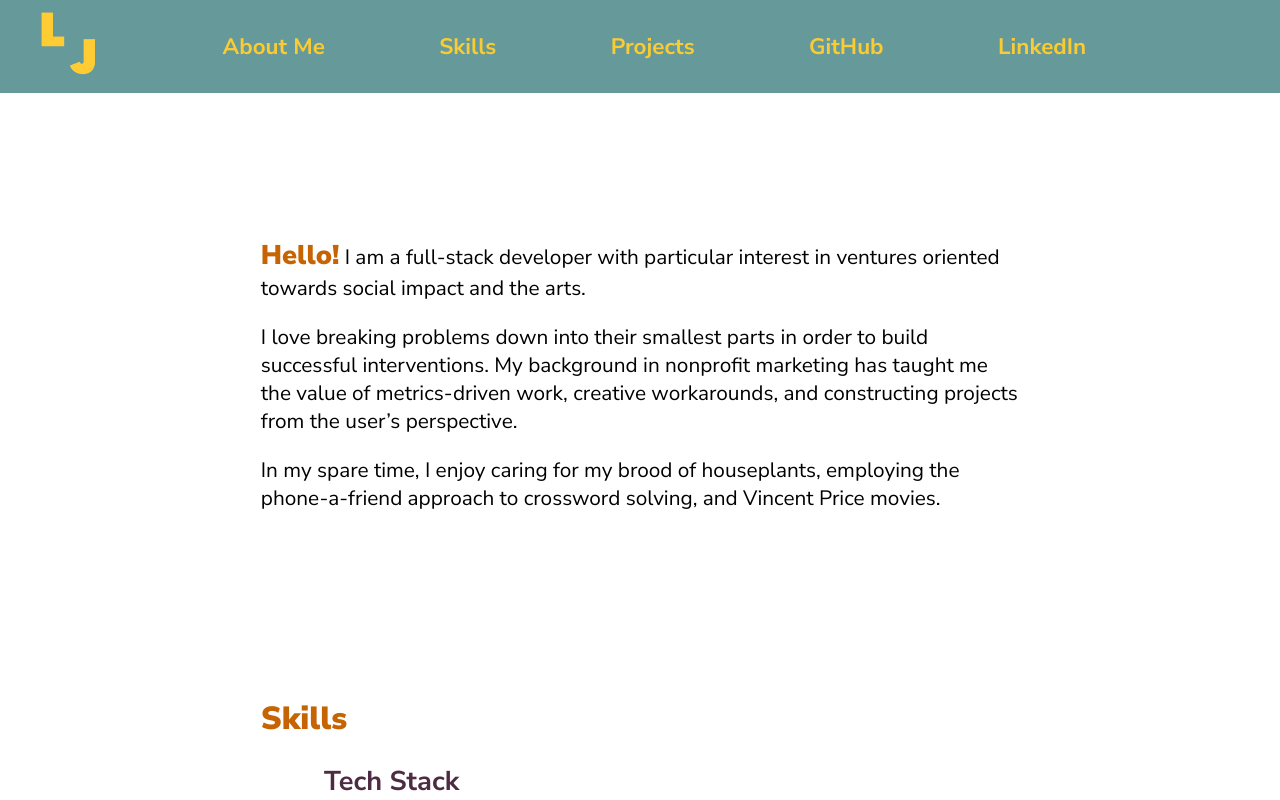
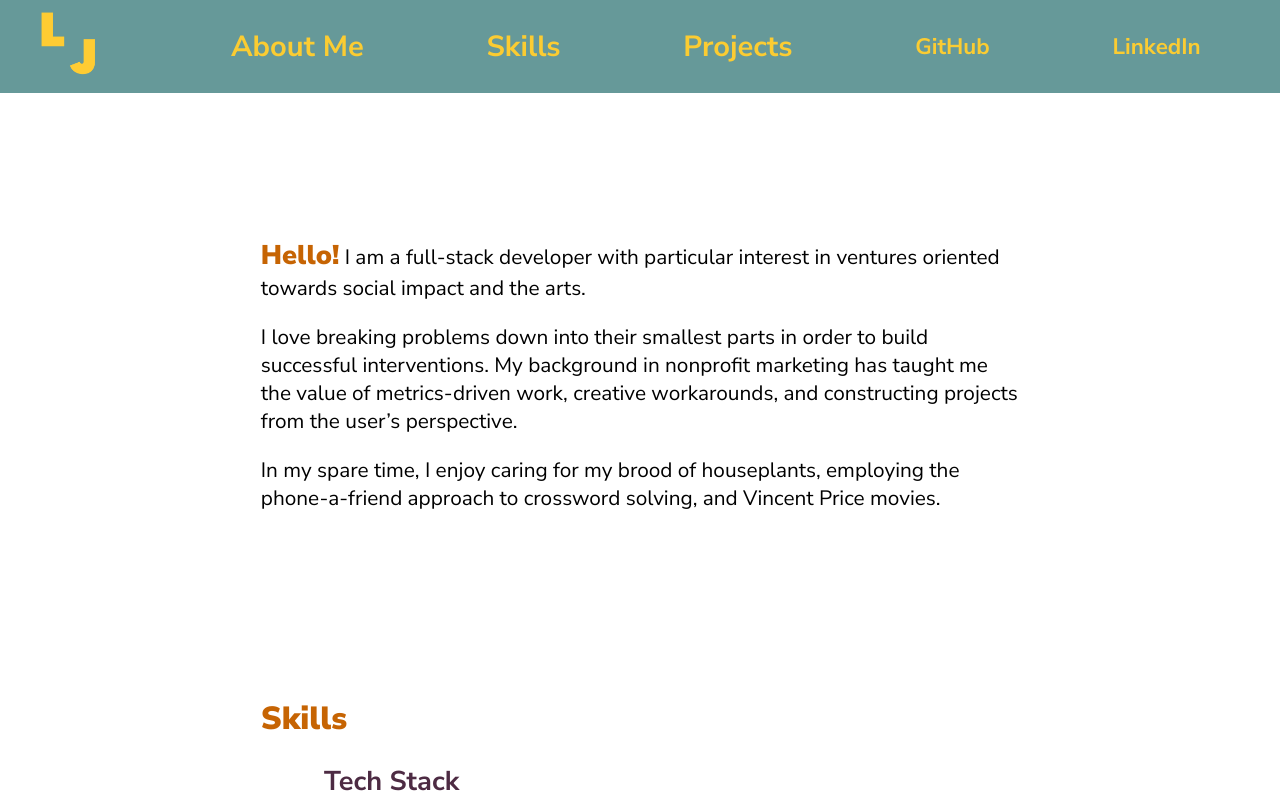
Before and after one commit to LouisaJohnston/Portfolio, a Next.js app: page / in a window 1280 px wide. Shown: the top 800 px of the page. Built offline with nearby package versions, Linux system fonts and the light colour scheme.

Commit message:
rework nav

```diff
--- a/components/Navbar/Navbar.jsx
+++ b/components/Navbar/Navbar.jsx
@@ -33,12 +33,13 @@ export default function Navbar() {
                             />
                         </NavHashLink>
                     </div>
+
                     <div>
                         <NavHashLink
                             smooth to='#top'
                             activeClassName="selected"
-                            activeStyle={{ 'font-size': '1.5em' }}>
-                            <a className="desktop-nav">About Me</a>
+                            activeStyle={{ 'fontSize': '1.5em' }}>
+                            <p className="desktop-nav">About Me</p>
                         </NavHashLink>
                     </div>
 
@@ -46,8 +47,8 @@ export default function Navbar() {
                         <NavHashLink
                             smooth to='#languages'
                             activeClassName="selected"
-                            activeStyle={{ 'font-size': '1.5em' }}>
-                            <a className="desktop-nav">Skills</a>
+                            activeStyle={{ 'fontSize': '1.5em' }}>
+                            <p className="desktop-nav">Skills</p>
                         </NavHashLink>
                     </div>
 
@@ -55,8 +56,8 @@ export default function Navbar() {
                         <NavHashLink
                             smooth to='#projects'
                             activeClassName="selected"
-                            activeStyle={{ 'font-size': '1.5em' }}>
-                            <a className="desktop-nav">Projects</a>
+                            activeStyle={{ 'fontSize': '1.5em' }}>
+                            <p className="desktop-nav">Projects</p>
                         </NavHashLink>
                     </div>
 
@@ -66,12 +67,11 @@ export default function Navbar() {
                                 target='_blank'>GitHub</a>
                         </Link>
                     </div>
+                    <div>
                         <Link href='https://www.linkedin.com/in/louisa-johnston/'>
                             <a className="desktop-nav"
                                 target='_blank'>LinkedIn</a>
                         </Link>
-                    <div>
-
                     </div>
                 </div>
 
--- a/styles/globals.css
+++ b/styles/globals.css
@@ -239,7 +239,14 @@ nav {
   font-size: 1.4em;
 }
 
-nav a:hover {
+nav p {
+  margin-left: 0;
+  margin-right: 0;
+  margin-block-start: 0;
+  margin-block-end: 0;
+}
+
+nav p:hover {
   color: #4D2B43;
 }
 
```
